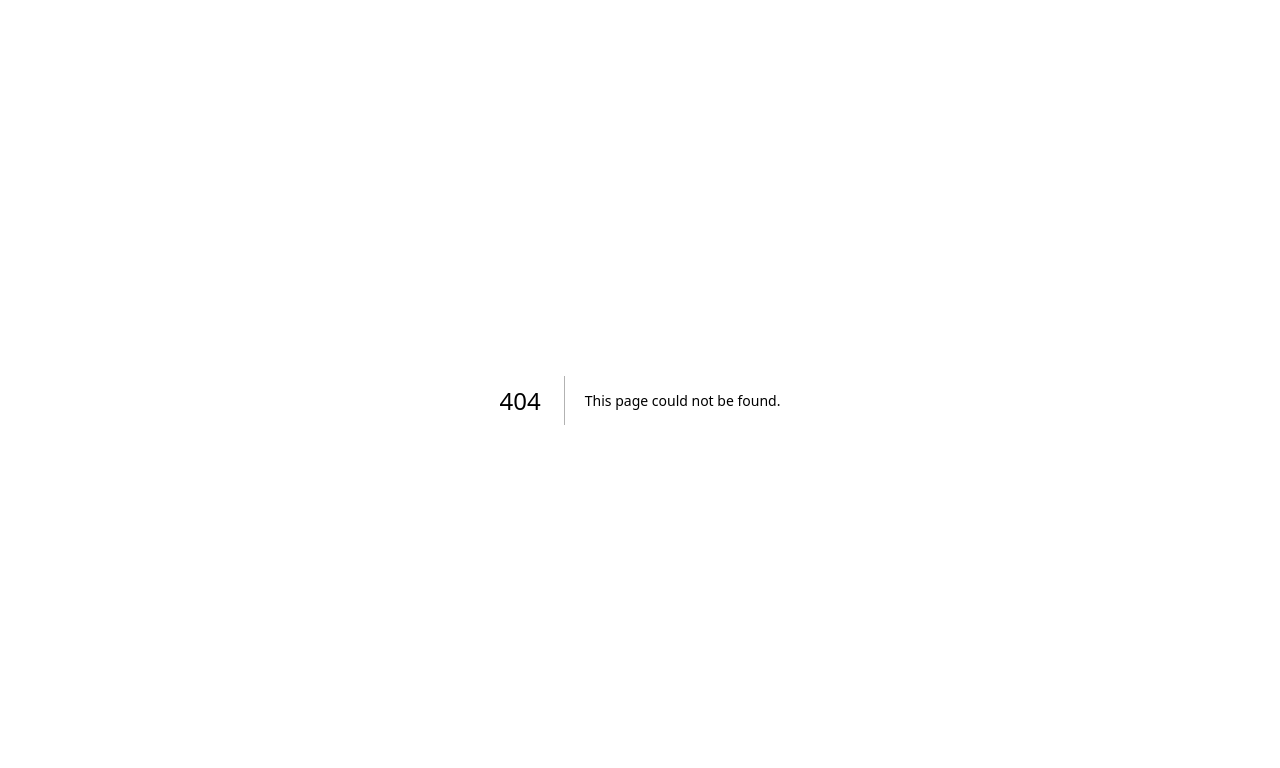
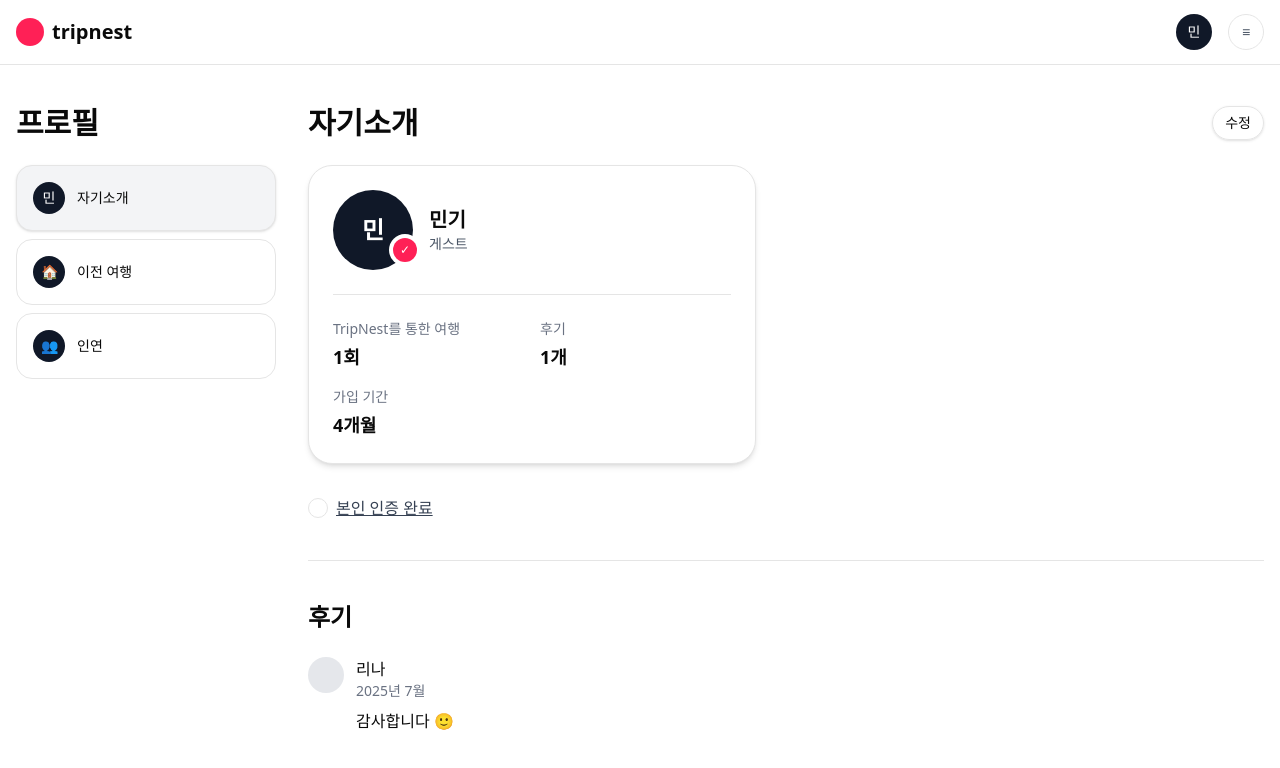
Before and after one commit to kt-codeverse/codeverse, a Next.js app in the folder frontend/: page /myPage/profile in a window 1280 px wide. Before the commit this address had no page. Shown: the top 768 px of the page. Built offline with nearby package versions, Linux system fonts and the light colour scheme.

Commit message:
[Feat] myPage의 profile 페이지 구현

```diff
--- /dev/null
+++ b/frontend/app/myPage/profile/page.tsx
@@ -0,0 +1,83 @@
+// app/myPage/profile/page.tsx
+import ProfileSidebar from "@/components/profile/ProfileSidebar";
+import ProfileCard from "@/components/profile/ProfileCard";
+
+export default function MyPageProfile() {
+  // 더미 데이터 (추후 API 연동 교체)
+  const user = {
+    name: "민기",
+    role: "게스트",
+    trips: 1,
+    reviews: 1,
+    memberFor: "4개월",
+    verified: true,
+  };
+
+  const reviews = [
+    { id: "r1", author: "리나", date: "2025년 7월", text: "감사합니다 🙂" },
+  ];
+
+  return (
+    <main className="min-h-dvh">
+      {/* 상단 헤더 */}
+      <header className="sticky top-0 z-10 bg-white/70 backdrop-blur border-b">
+        <div className="mx-auto flex h-16 max-w-7xl items-center justify-between px-4">
+          <div className="flex items-center gap-2">
+            <span className="inline-block h-7 w-7 rounded-full bg-rose-500" />
+            <span className="text-xl font-semibold">tripnest</span>
+          </div>
+          <nav className="flex items-center gap-4 text-sm text-gray-600">
+            <button className="rounded-full bg-gray-900 text-white h-9 w-9">민</button>
+            <button className="rounded-full border h-9 w-9">≡</button>
+          </nav>
+        </div>
+      </header>
+
+      {/* 본문 */}
+      <div className="mx-auto grid max-w-7xl grid-cols-1 gap-8 px-4 py-10 md:grid-cols-[260px_1fr]">
+        {/* 왼쪽 사이드바 */}
+        <aside>
+          <h2 className="mb-6 text-3xl font-extrabold">프로필</h2>
+          <ProfileSidebar basePath="/myPage" />
+        </aside>
+
+        {/* 오른쪽 콘텐츠 */}
+        <section className="pb-24">
+          <div className="flex items-center justify-between">
+            <h3 className="text-3xl font-extrabold">자기소개</h3>
+            <button className="rounded-full border px-3 py-1.5 text-sm shadow-sm hover:bg-gray-50">
+              수정
+            </button>
+          </div>
+
+          <div className="mt-6">
+            <ProfileCard user={user} />
+          </div>
+
+          <div className="mt-8 flex items-center gap-2 text-gray-700">
+            <span className="inline-block h-5 w-5 rounded-full border" />
+            <span className="underline">본인 인증 완료</span>
+          </div>
+
+          <hr className="my-10" />
+
+          <div className="mt-6">
+            <h4 className="text-2xl font-bold">후기</h4>
+            <ul className="mt-6 space-y-6">
+              {reviews.map((r) => (
+                <li key={r.id} className="flex items-start gap-3">
+                  <div className="h-9 w-9 shrink-0 overflow-hidden rounded-full bg-gray-200" />
+                  <div>
+                    <div className="font-medium">{r.author}</div>
+                    <div className="text-sm text-gray-500">{r.date}</div>
+                    <p className="mt-2">{r.text}</p>
+                  </div>
+                </li>
+              ))}
+            </ul>
+          </div>
+        </section>
+      </div>
+    </main>
+  );
+}
--- /dev/null
+++ b/frontend/components/profile/ProfileCard.tsx
@@ -0,0 +1,55 @@
+// components/profile/ProfileCard.tsx
+type User = {
+  name: string;
+  role: string;
+  trips: number;
+  reviews: number;
+  memberFor: string;
+  verified?: boolean;
+};
+
+export default function ProfileCard({ user }: { user: User }) {
+  return (
+    <div className="w-full max-w-md rounded-3xl border bg-white p-6 shadow-md">
+      {/* 아바타 + 이름 */}
+      <div className="flex items-center gap-4">
+        <div className="relative">
+          <div className="flex h-20 w-20 items-center justify-center rounded-full bg-gray-900 text-2xl font-bold text-white">
+            {user.name.slice(0, 1)}
+          </div>
+          {user.verified && (
+            <span
+              className="absolute -right-1 bottom-2 inline-flex h-6 w-6 items-center justify-center rounded-full bg-rose-500 text-white text-xs ring-4 ring-white"
+              title="Verified"
+            >
+              ✓
+            </span>
+          )}
+        </div>
+        <div>
+          <div className="text-xl font-extrabold">{user.name}</div>
+          <div className="text-sm text-gray-600">{user.role}</div>
+        </div>
+      </div>
+
+      {/* 구분선 */}
+      <hr className="my-6" />
+
+      {/* 통계 */}
+      <dl className="grid grid-cols-2 gap-4 text-sm">
+        <div>
+          <dt className="text-gray-500">TripNest를 통한 여행</dt>
+          <dd className="mt-1 text-lg font-semibold">{user.trips}회</dd>
+        </div>
+        <div>
+          <dt className="text-gray-500">후기</dt>
+          <dd className="mt-1 text-lg font-semibold">{user.reviews}개</dd>
+        </div>
+        <div className="col-span-2">
+          <dt className="text-gray-500">가입 기간</dt>
+          <dd className="mt-1 text-lg font-semibold">{user.memberFor}</dd>
+        </div>
+      </dl>
+    </div>
+  );
+}
--- /dev/null
+++ b/frontend/components/profile/ProfileSidebar.tsx
@@ -0,0 +1,40 @@
+// components/profile/ProfileSidebar.tsx
+"use client";
+
+import Link from "next/link";
+import { usePathname } from "next/navigation";
+
+type Props = { basePath?: string }; // 기본값: ""
+
+export default function ProfileSidebar({ basePath = "" }: Props) {
+  const pathname = usePathname();
+
+  const items = [
+    { href: `${basePath}/profile`, label: "자기소개", icon: "민" },
+    { href: `${basePath}/trips`, label: "이전 여행", icon: "🏠" },
+    { href: `${basePath}/relationships`, label: "인연", icon: "👥" },
+  ];
+
+  return (
+    <nav className="space-y-2">
+      {items.map((it) => {
+        const active = pathname === it.href;
+        return (
+          <Link
+            key={it.href}
+            href={it.href}
+            className={[
+              "flex items-center gap-3 rounded-2xl border px-4 py-4 text-sm",
+              active ? "bg-gray-100 shadow-sm" : "hover:bg-gray-50",
+            ].join(" ")}
+          >
+            <span className="flex h-8 w-8 items-center justify-center rounded-full bg-gray-900 text-white text-sm">
+              {it.icon}
+            </span>
+            <span className="font-medium">{it.label}</span>
+          </Link>
+        );
+      })}
+    </nav>
+  );
+}
```
Also changed, not shown: 1 other file (tests, documents, lock files or other folders).
